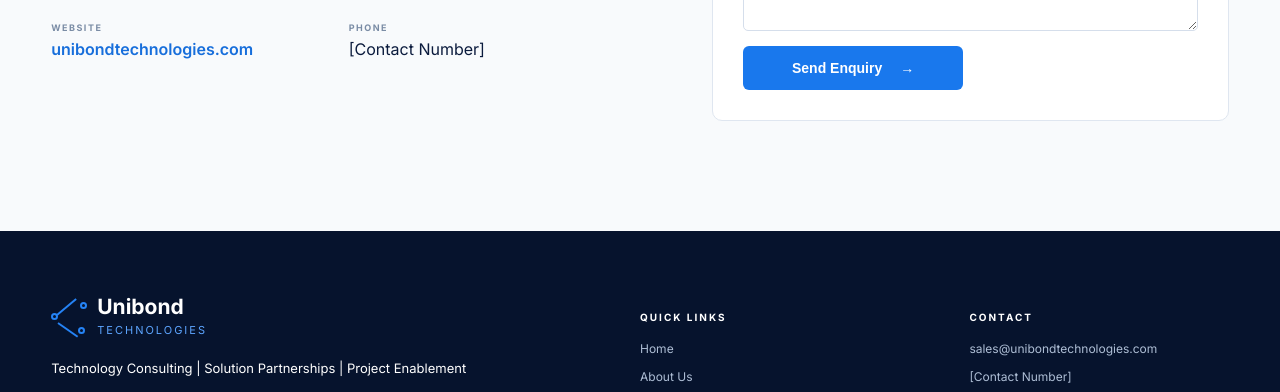
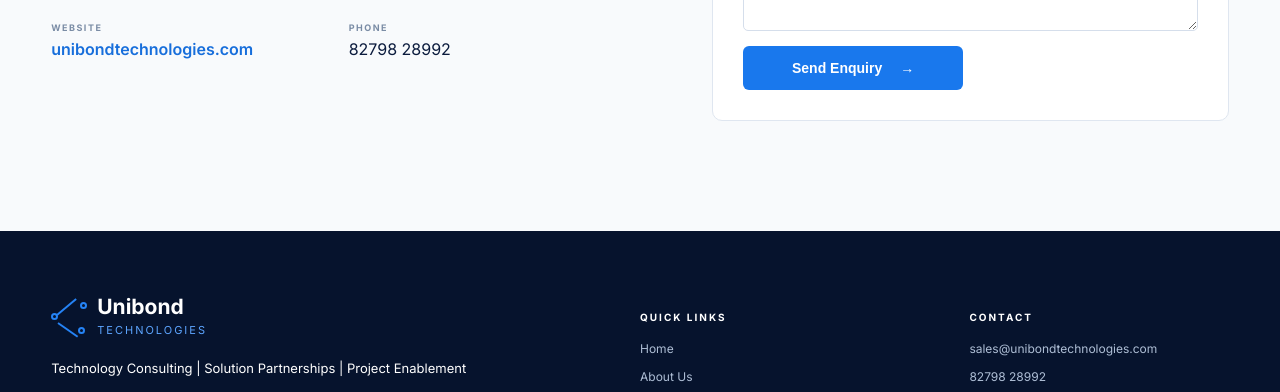
Before and after one commit to Dursa5/unibond-website, a plain HTML site: page index.html in a window 1280 px wide. Shown: the part 6206-6598 px from the top of the page. Drawn offline with Linux system fonts and the light colour scheme.

Commit message:
Add files via upload

```diff
--- a/index.html
+++ b/index.html
@@ -168,7 +168,7 @@
         <div><small>EMAIL</small><a href="mailto:sales@unibondtechnologies.com">sales@unibondtechnologies.com</a></div>
         <div><small>LOCATION</small><span>Delhi, India</span></div>
         <div><small>WEBSITE</small><a href="https://unibondtechnologies.com">unibondtechnologies.com</a></div>
-        <div><small>PHONE</small><span>[Contact Number]</span></div>
+        <div><small>PHONE</small><span>82798 28992</span></div>
       </div>
     </div>
     <form class="contact-form reveal" action="mailto:sales@unibondtechnologies.com" method="post" enctype="text/plain">
@@ -187,7 +187,7 @@
   <div class="container footer-grid">
     <div><a class="brand" href="#home"><span class="brand-mark"><i></i><i></i><i></i></span><span><strong>Unibond</strong><small>Technologies</small></span></a><p>Technology Consulting | Solution Partnerships | Project Enablement</p><small>Connecting the right requirements, technologies and partners for government, infrastructure and digital transformation opportunities.</small></div>
     <div><h4>QUICK LINKS</h4><a href="#home">Home</a><a href="#about">About Us</a><a href="#focus">Focus Areas</a><a href="#partners">Who We Work With</a><a href="#contact">Contact</a></div>
-    <div><h4>CONTACT</h4><a href="mailto:sales@unibondtechnologies.com">sales@unibondtechnologies.com</a><span>[Contact Number]</span><span>Delhi, India</span></div>
+    <div><h4>CONTACT</h4><a href="mailto:sales@unibondtechnologies.com">sales@unibondtechnologies.com</a><span>82798 28992</span><span>Delhi, India</span></div>
   </div>
   <div class="container copyright">© 2026 Unibond Technologies. All Rights Reserved.</div>
 </footer>
```
